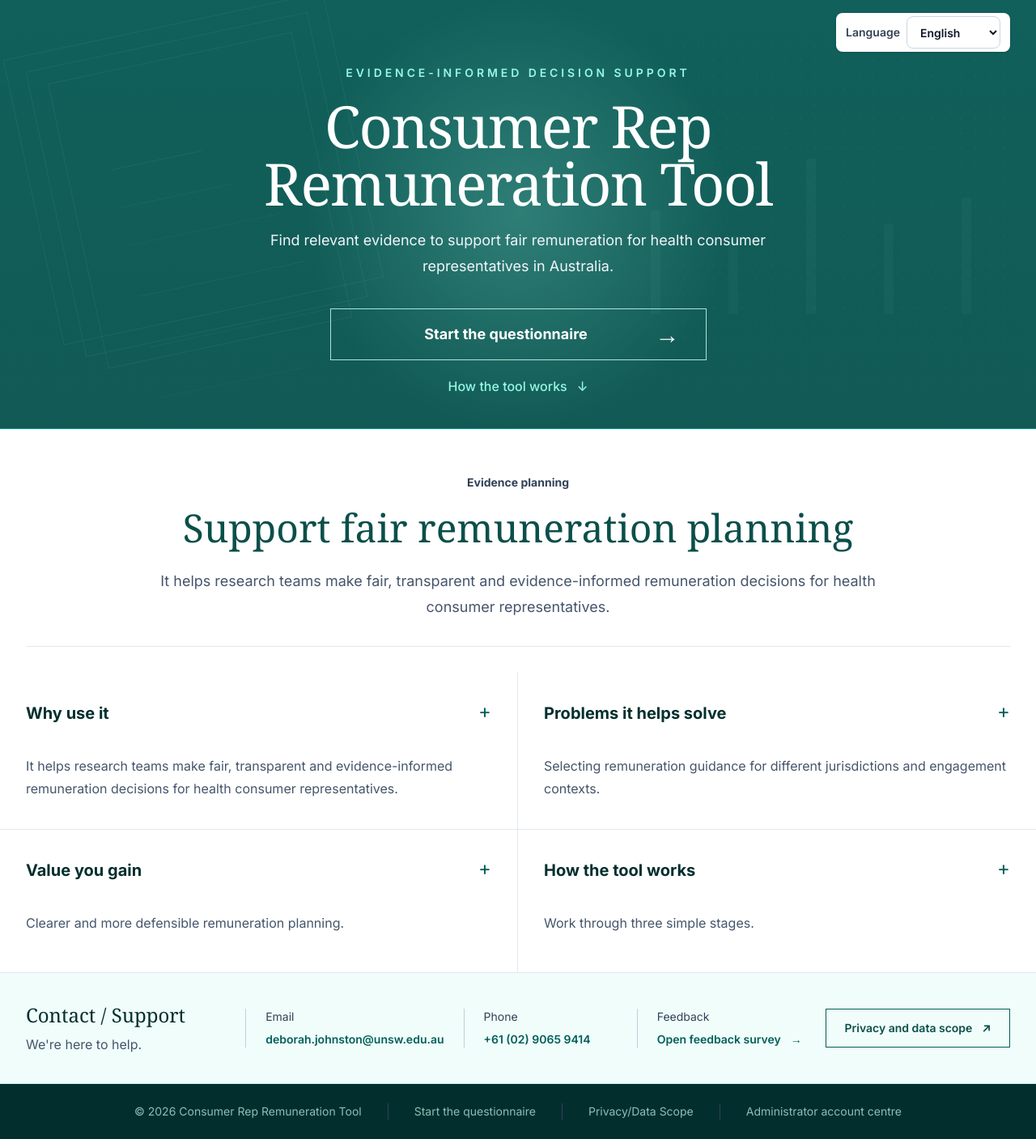
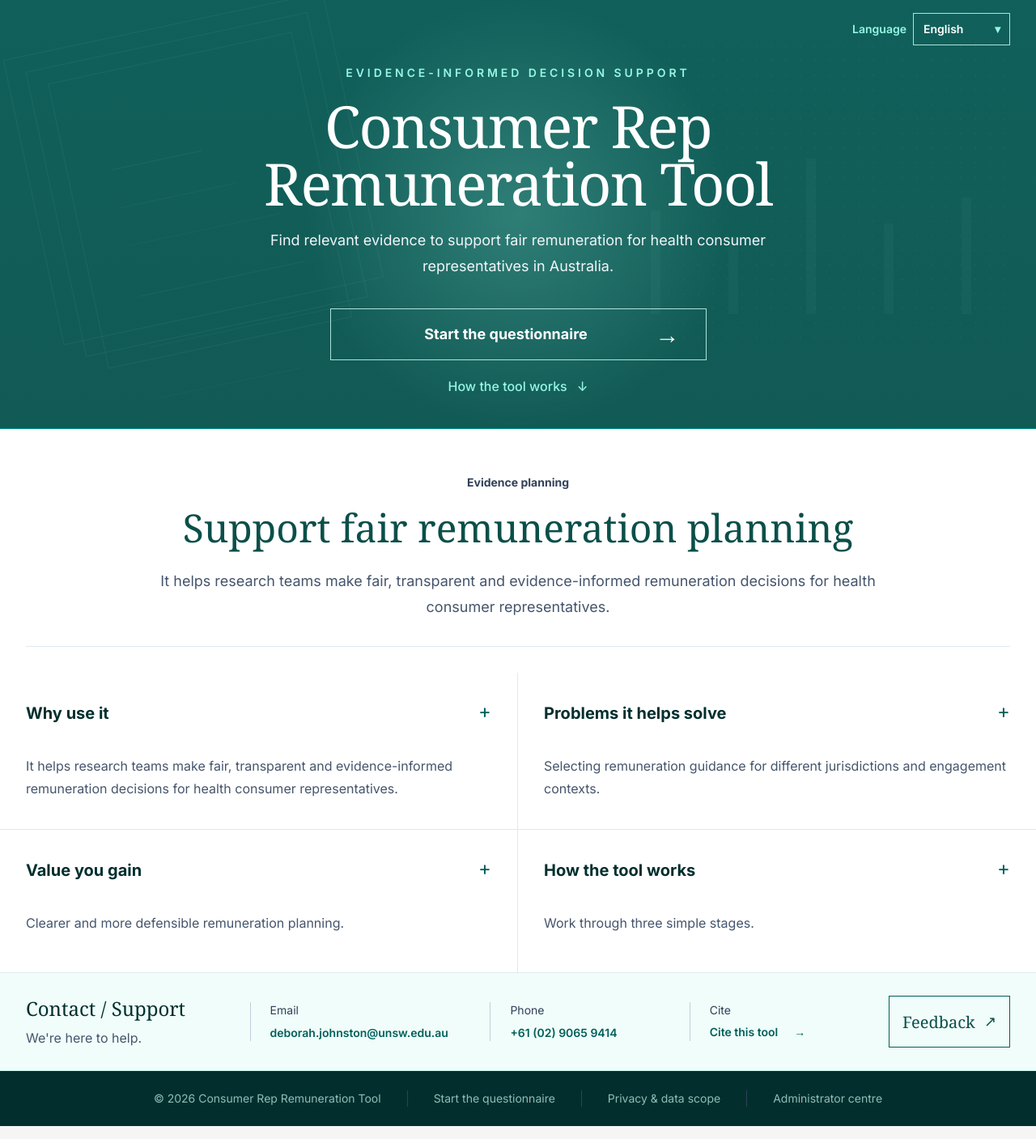
Before and after one commit to unsw-cse-comp99-3900/capstone-project-26t2-9900-t13c-cake, a Next.js app: page / in a window 1280 px wide. Shown: the whole page at 81% size. Built offline with nearby package versions, Linux system fonts and the light colour scheme.

Commit message:
Refine landing support links and language selector

```diff
--- a/src/components/landing/LandingPage.tsx
+++ b/src/components/landing/LandingPage.tsx
@@ -1,11 +1,17 @@
 "use client";
 
+import { useEffect, useRef, useState } from "react";
 import Link from "next/link";
 import { LanguageSelector } from "@/components/language/LanguageSelector";
 import { useLanguage } from "@/contexts/LanguageContext";
 
+const citation =
+  "Johnston, D., Nguyen, L., Liu, Y., Wei, X., Dai, J., Li, J., Zhang, Z., & Yang, Z. (2026). Consumer Rep Remuneration Tool [Web application]. i2i, UNSW Population Health and UNSW COMP9900/3900 Team T13C.";
+
 export function LandingPage() {
   const { t } = useLanguage();
+  const [citationStatus, setCitationStatus] = useState<"idle" | "copied" | "failed">("idle");
+  const citationTimer = useRef<ReturnType<typeof setTimeout> | null>(null);
 
   const featurePanels = [
     {
@@ -30,6 +36,41 @@
     },
   ];
 
+  useEffect(() => {
+    const previousScrollRestoration = window.history.scrollRestoration;
+    window.history.scrollRestoration = "manual";
+
+    if (!window.location.hash) {
+      window.scrollTo({ top: 0, left: 0 });
+    }
+
+    return () => {
+      window.history.scrollRestoration = previousScrollRestoration;
+
+      if (citationTimer.current) {
+        clearTimeout(citationTimer.current);
+      }
+    };
+  }, []);
+
+  async function copyCitation() {
+    if (window.location.hash) {
+      window.history.replaceState(null, "", window.location.pathname + window.location.search);
+    }
+
+    try {
+      await navigator.clipboard.writeText(citation);
+      setCitationStatus("copied");
+    } catch {
+      setCitationStatus("failed");
+    }
+
+    if (citationTimer.current) {
+      clearTimeout(citationTimer.current);
+    }
+    citationTimer.current = setTimeout(() => setCitationStatus("idle"), 1800);
+  }
+
   return (
     <main
       id="main-content"
@@ -41,8 +82,8 @@
           aria-hidden="true"
           className="absolute inset-0 -z-10 bg-[radial-gradient(circle_at_center,_rgba(153,246,228,0.22),_transparent_38%),linear-gradient(180deg,_rgba(15,118,110,0.08),_rgba(19,78,74,0.26))]"
         />
-        <div className="absolute right-4 top-4 z-10 rounded-lg bg-white px-3 py-1 shadow-sm sm:right-6 lg:right-8">
-          <LanguageSelector />
+        <div className="absolute right-4 top-4 z-10 sm:right-6 lg:right-8">
+          <LanguageSelector variant="hero" />
         </div>
         <div
           aria-hidden="true"
@@ -164,9 +205,9 @@
       </section>
 
       <section className="border-b border-teal-100 bg-teal-50">
-        <div className="mx-auto grid w-full max-w-7xl gap-6 px-6 py-9 sm:px-8 lg:grid-cols-[1.3fr_1fr_1fr_1.1fr_1.2fr] lg:items-center">
+        <div className="mx-auto grid w-full max-w-7xl gap-x-6 gap-y-5 px-6 py-7 sm:px-8 lg:grid-cols-[1.25fr_1.35fr_1.1fr_1.1fr_minmax(150px,0.7fr)] lg:items-center">
           <div>
-            <h2 className="font-[Georgia,serif] text-2xl text-teal-950">
+            <h2 className="whitespace-nowrap font-[Georgia,serif] text-2xl text-teal-950">
               Contact / Support
             </h2>
             <p className="mt-2 text-base text-slate-600">We&apos;re here to help.</p>
@@ -175,7 +216,7 @@
             <p className="text-sm text-slate-700">Email</p>
             <a
               href="mailto:deborah.johnston@unsw.edu.au"
-              className="mt-2 block text-sm font-semibold text-teal-800 transition hover:text-teal-950"
+              className="mt-2 block whitespace-nowrap text-sm font-semibold text-teal-800 transition hover:text-teal-950"
             >
               deborah.johnston@unsw.edu.au
             </a>
@@ -190,21 +231,35 @@
             </a>
           </div>
           <div className="border-slate-400/50 lg:border-l lg:pl-6">
-            <p className="text-sm text-slate-700">{t("feedbackLabel")}</p>
-            <Link
-              href="/feedback"
-              className="mt-2 inline-flex items-center gap-3 text-sm font-semibold text-teal-800 transition hover:text-teal-950"
+            <p className="text-sm text-slate-700">Cite</p>
+            <button
+              type="button"
+              onClick={copyCitation}
+              className="relative mt-2 inline-flex items-center gap-5 text-left text-sm font-semibold leading-tight text-teal-800 transition hover:text-teal-950 focus-visible:outline-3 focus-visible:outline-offset-2 focus-visible:outline-teal-800"
             >
-              {t("openFeedback")}
+              <span className="whitespace-nowrap">Cite this tool</span>
               <span aria-hidden="true">&rarr;</span>
-            </Link>
+              {citationStatus !== "idle" ? (
+                <span
+                  role="status"
+                  className="absolute left-0 top-full z-10 mt-2 whitespace-nowrap rounded-md bg-slate-900 px-3 py-1.5 text-sm font-semibold text-white shadow-lg"
+                >
+                  {citationStatus === "copied" ? t("copied") : t("copyFailed")}
+                </span>
+              ) : null}
+            </button>
           </div>
           <Link
-            href="/privacy"
-            className="inline-flex min-h-12 items-center justify-center gap-3 border border-teal-800 px-5 py-3 text-sm font-semibold text-teal-900 transition hover:bg-teal-900 hover:text-white focus-visible:outline-3 focus-visible:outline-offset-4 focus-visible:outline-teal-800"
+            href="/feedback"
+            className="inline-flex min-h-16 items-center justify-between gap-2 border border-teal-800 px-4 py-3 text-teal-900 transition hover:bg-teal-900 hover:text-white focus-visible:outline-3 focus-visible:outline-offset-4 focus-visible:outline-teal-800"
           >
-            {t("privacyLabel")}
-            <span aria-hidden="true">↗</span>
+            <span className="font-[Georgia,serif] text-xl leading-tight">Feedback</span>
+            <span
+              aria-hidden="true"
+              className="text-lg leading-none"
+            >
+              ↗
+            </span>
           </Link>
         </div>
       </section>
@@ -218,11 +273,11 @@
           </Link>
           <span aria-hidden="true" className="hidden h-5 w-px bg-slate-700 md:block" />
           <Link href="/privacy" className="transition hover:text-white">
-            {t("privacyScope")}
+            Privacy &amp; data scope
           </Link>
           <span aria-hidden="true" className="hidden h-5 w-px bg-slate-700 md:block" />
           <Link href="/admin" className="transition hover:text-white">
-            {t("adminCentre")}
+            Administrator centre
           </Link>
         </div>
       </footer>
--- a/src/components/language/LanguageSelector.tsx
+++ b/src/components/language/LanguageSelector.tsx
@@ -3,20 +3,44 @@
 import { useLanguage } from "@/contexts/LanguageContext";
 import { languageLabels, type Language } from "@/i18n/translations";
 
-export function LanguageSelector() {
+type LanguageSelectorProps = {
+  variant?: "default" | "hero";
+};
+
+export function LanguageSelector({ variant = "default" }: LanguageSelectorProps) {
   const { language, setLanguage, t } = useLanguage();
+  const isHero = variant === "hero";
+
   return (
-    <label className="flex items-center gap-2 text-sm font-semibold text-slate-700">
+    <label
+      className={[
+        "relative flex items-center gap-2 text-sm font-semibold",
+        isHero ? "text-teal-200" : "text-slate-700",
+      ].join(" ")}
+    >
       <span>{t("language")}</span>
       <select
         value={language}
         onChange={(event) => setLanguage(event.target.value as Language)}
-        className="min-h-10 rounded-lg border border-slate-300 bg-white px-3 py-2 text-slate-900 focus:outline-3 focus:outline-offset-2 focus:outline-teal-700"
+        className={[
+          "min-h-10 border px-3 py-2 focus:outline-3 focus:outline-offset-2",
+          isHero
+            ? "appearance-none border-teal-100/85 bg-transparent pl-3 pr-9 text-white transition hover:border-teal-100 hover:bg-teal-50 hover:text-teal-900 focus:outline-white"
+            : "rounded-lg border-slate-300 bg-white text-slate-900 focus:outline-teal-700",
+        ].join(" ")}
       >
         {Object.entries(languageLabels).map(([value, label]) => (
           <option key={value} value={value}>{label}</option>
         ))}
       </select>
+      {isHero ? (
+        <span
+          aria-hidden="true"
+          className="pointer-events-none absolute right-3 top-1/2 -translate-y-1/2 text-sm text-teal-200"
+        >
+          ▾
+        </span>
+      ) : null}
     </label>
   );
 }
```
